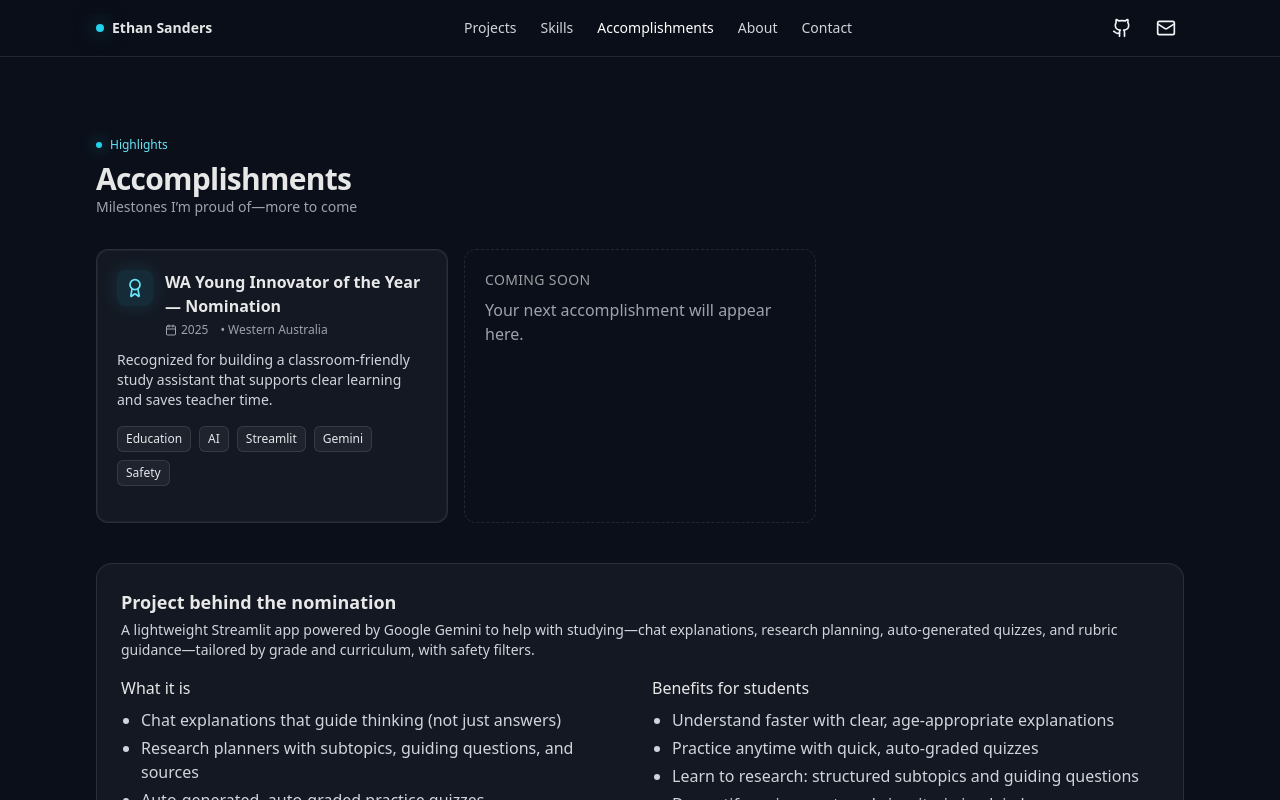
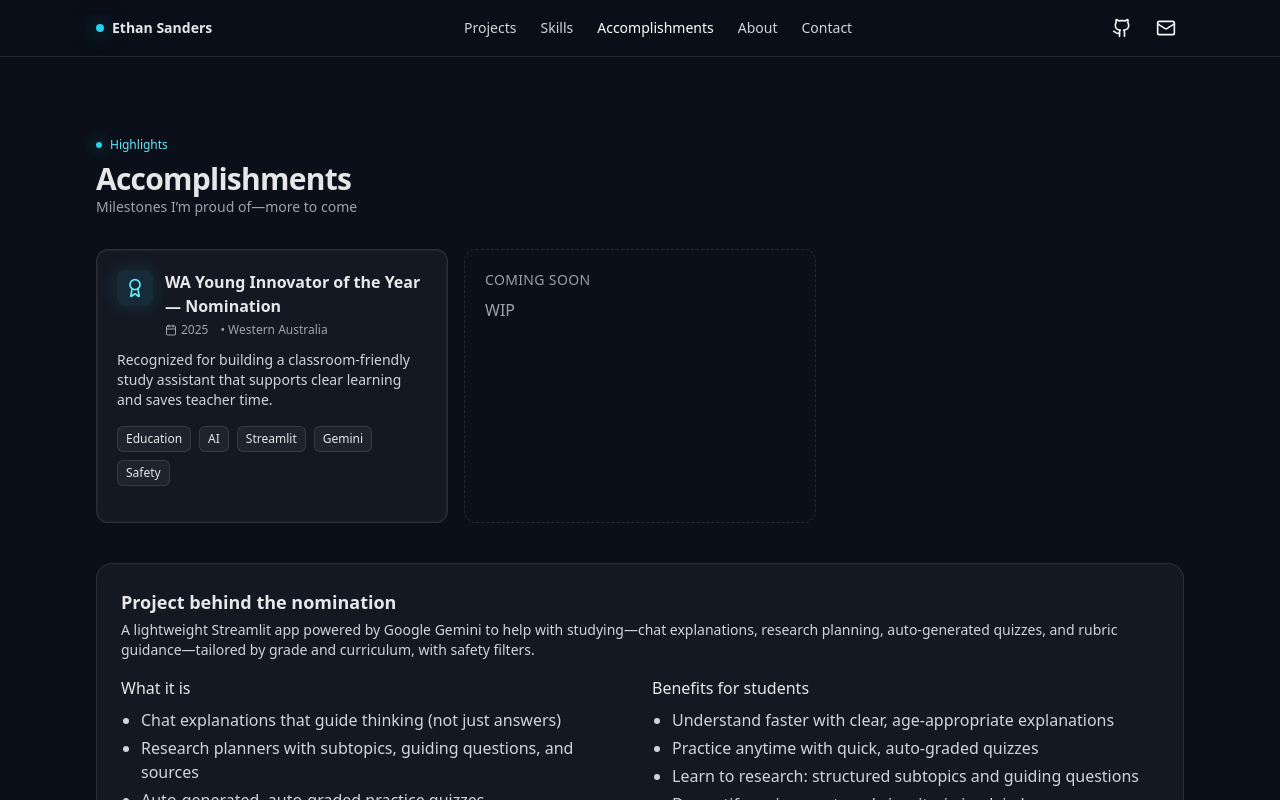
Before and after one commit to Ethanjoyce2010/ethanjoyce2010.github.io, a React (Vite) app: page /accomplishments in a window 1280 px wide. Shown: the top 800 px of the page. Built offline with nearby package versions, Linux system fonts and the light colour scheme.

Commit message:
fix: update placeholder text for upcoming accomplishments

```diff
--- a/src/pages/AccomplishmentsPage.tsx
+++ b/src/pages/AccomplishmentsPage.tsx
@@ -45,7 +45,7 @@ export default function AccomplishmentsPage() {
           className="relative rounded-xl border border-dashed border-white/10 p-5 text-gray-400"
         >
           <div className="mb-2 text-sm uppercase tracking-wide text-white/60">Coming soon</div>
-          <div className="text-base">Your next accomplishment will appear here.</div>
+          <div className="text-base">WIP</div> {/* TODO: add more accomplishments here */}
         </motion.article>
       </motion.div>
 
```
